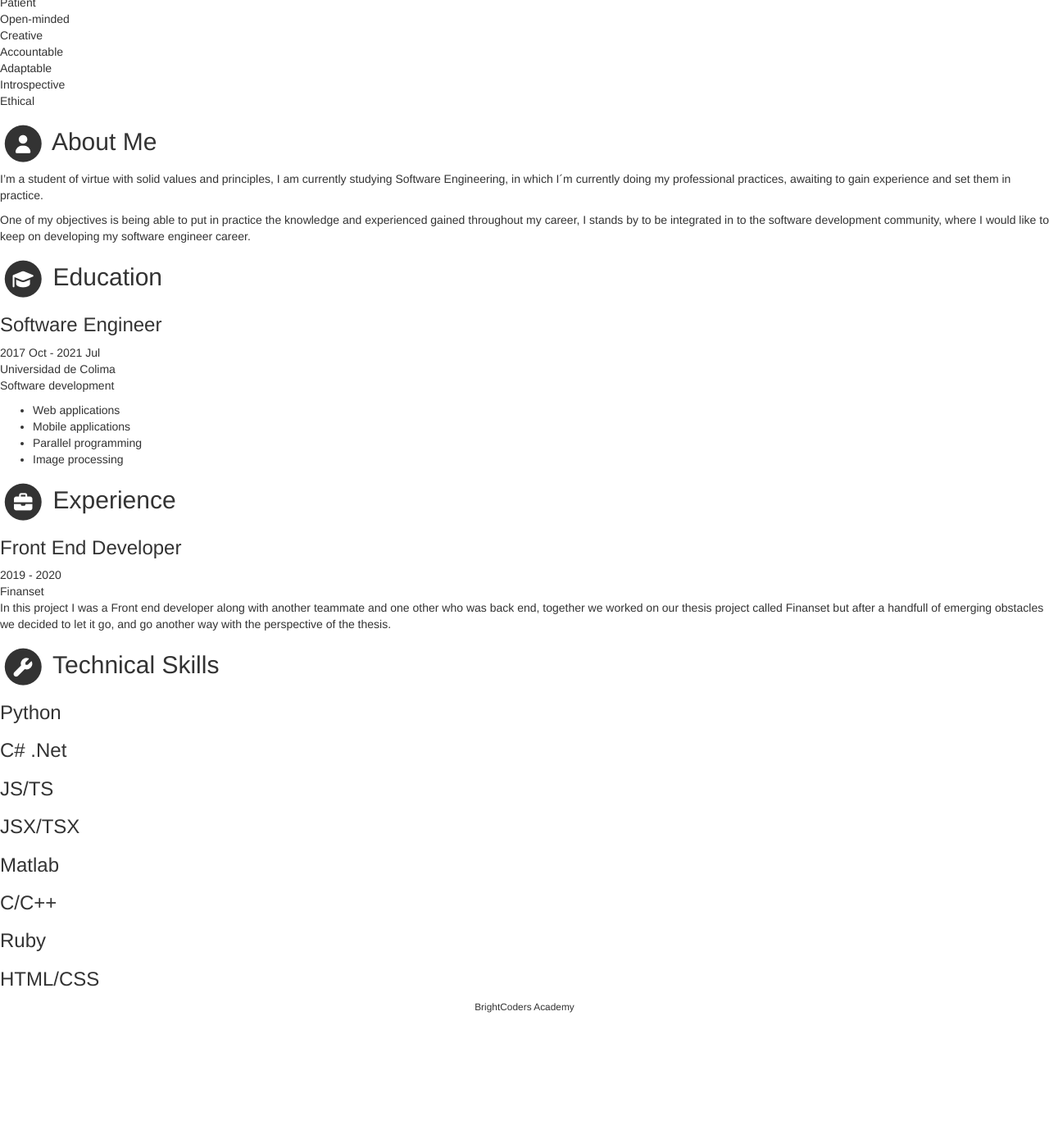
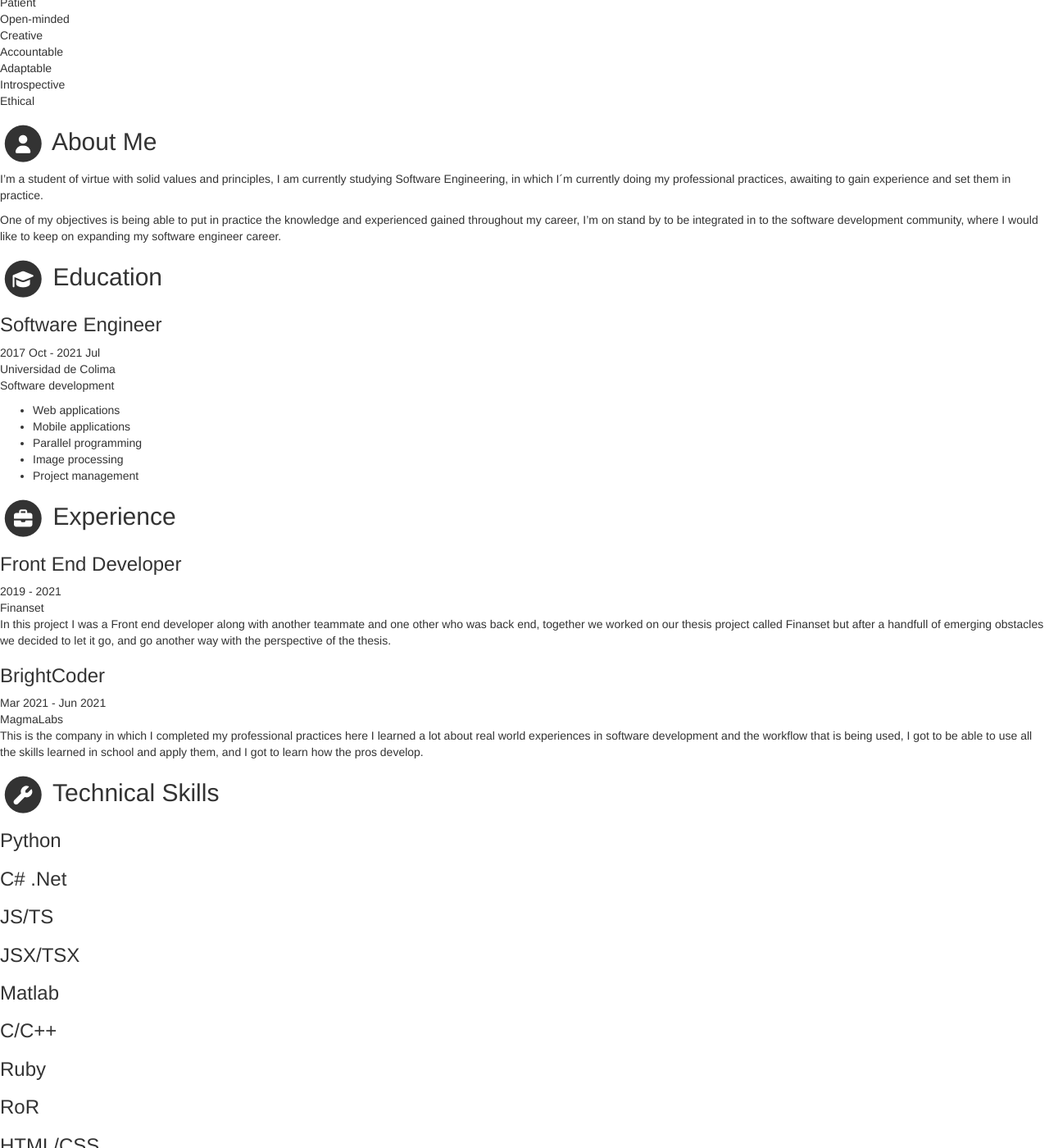
Before and after one commit to BC-MAR-21-ROR/kata-resume-RobertVel666, a Jekyll site: the page built from index.html, in a window 1280 px wide and 1400 px high, scrolled down 630 px. Shown: the whole window at 82% size. Built offline with Jekyll 4.4.1, drawn with Linux system fonts in a browser that asks for light colours; nearby versions of some CDN libraries; library files that are not in the unit come from our copies; before the commit the page ends 1867 px from its top, so only the background shows below that; some of the changed text lies outside the part shown.

Commit message:
Edit: Data has been updated to fit current state

```diff
--- a/_data/data.yml
+++ b/_data/data.yml
@@ -27,7 +27,7 @@ sidebar:
   # Actualiza según los idiomas y nieles que tienes. Agrega o Elimina según sea necesario.
   languages:
     - idiom: English
-      level: Proficient # Utiliza el resultado de tu examen oficial, o el nivel de acuerdo al modelo Dreyfus
+      level: 573 TOEFL ITP # Utiliza el resultado de tu examen oficial, o el nivel de acuerdo al modelo Dreyfus
 
     - idiom: Spanish
       level: Native # Utiliza el resultado de tu examen oficial, o el nivel de acuerdo al modelo Dreyfus
@@ -97,8 +97,8 @@ career-profile:
     practices, awaiting to gain experience and set them in practice.
 
     One of my objectives is being able to put in practice the knowledge and
-    experienced gained throughout my career, I stands by to be integrated in to
-    the software development community, where I would like to keep on developing
+    experienced gained throughout my career, I'm on stand by to be integrated in to
+    the software development community, where I would like to keep on expanding
     my software engineer career.
 
 
@@ -114,11 +114,12 @@ educationcomplete:
         - Mobile applications
         - Parallel programming
         - Image processing
+        - Project management
 
 # Registra aquí tu experiencia. Agrega o elimina según sea necesario
 experiences:
   - role: Front End Developer
-    time: 2019 - 2020
+    time: 2019 - 2021
     company: Finanset
     details: |
       In this project I was a Front end developer along with another
@@ -127,6 +128,14 @@ experiences:
       obstacles we decided to let it go, and go another way with the
       perspective of the thesis.
 
+  - role: BrightCoder
+    time: Mar 2021 - Jun 2021
+    company: MagmaLabs
+    details: |
+      This is the company in which I completed my professional practices
+      here I learned a lot about real world experiences in software development
+      and the workflow that is being used, I got to be able to use all the skills
+      learned in school and apply them, and I got to learn how the pros develop.
 # Registra aquí tus habilidades técnicas, para level utiliza:
 # 20% para Novice
 # 40% para Advanced beginner
@@ -138,19 +147,19 @@ skills:
 
   toolset:
     - name: Python
+      level: 10%
+
+    - name: C# .Net
       level: 20%
 
-    - name: C# .Net
-      level: 30%
-
     - name: JS/TS
-      level: 60%
+      level: 40%
 
     - name: JSX/TSX
       level: 40%
 
     - name: Matlab
-      level: 40%
+      level: 35%
 
     - name: C/C++
       level: 20%
@@ -158,8 +167,11 @@ skills:
     - name: Ruby
       level: 40%
 
+    - name: RoR
+      level: 40%
+
     - name: HTML/CSS
-      level: 60%
+      level: 50%
 # NO MODIFICAR
 footer: >
   BrightCoders Academy
```
